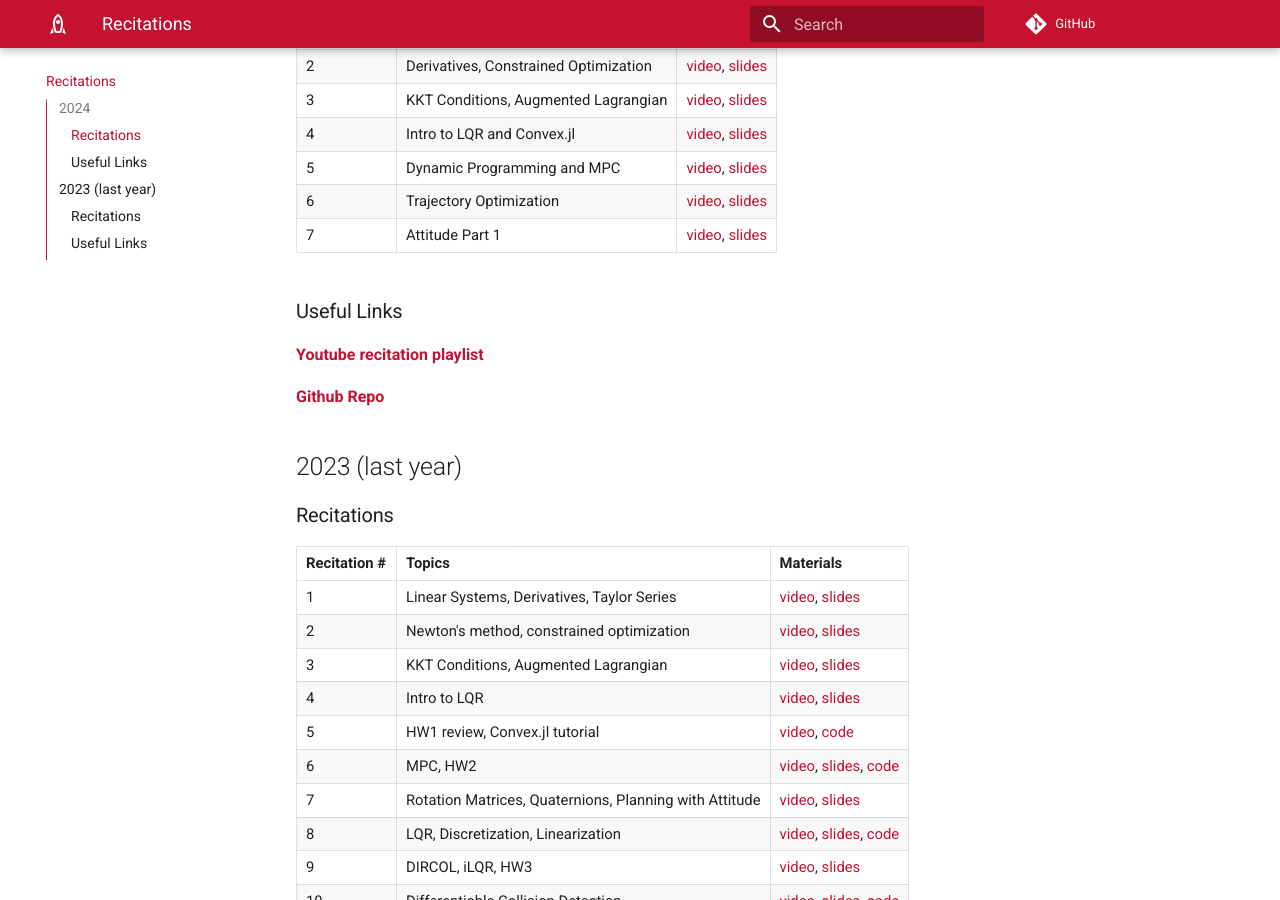
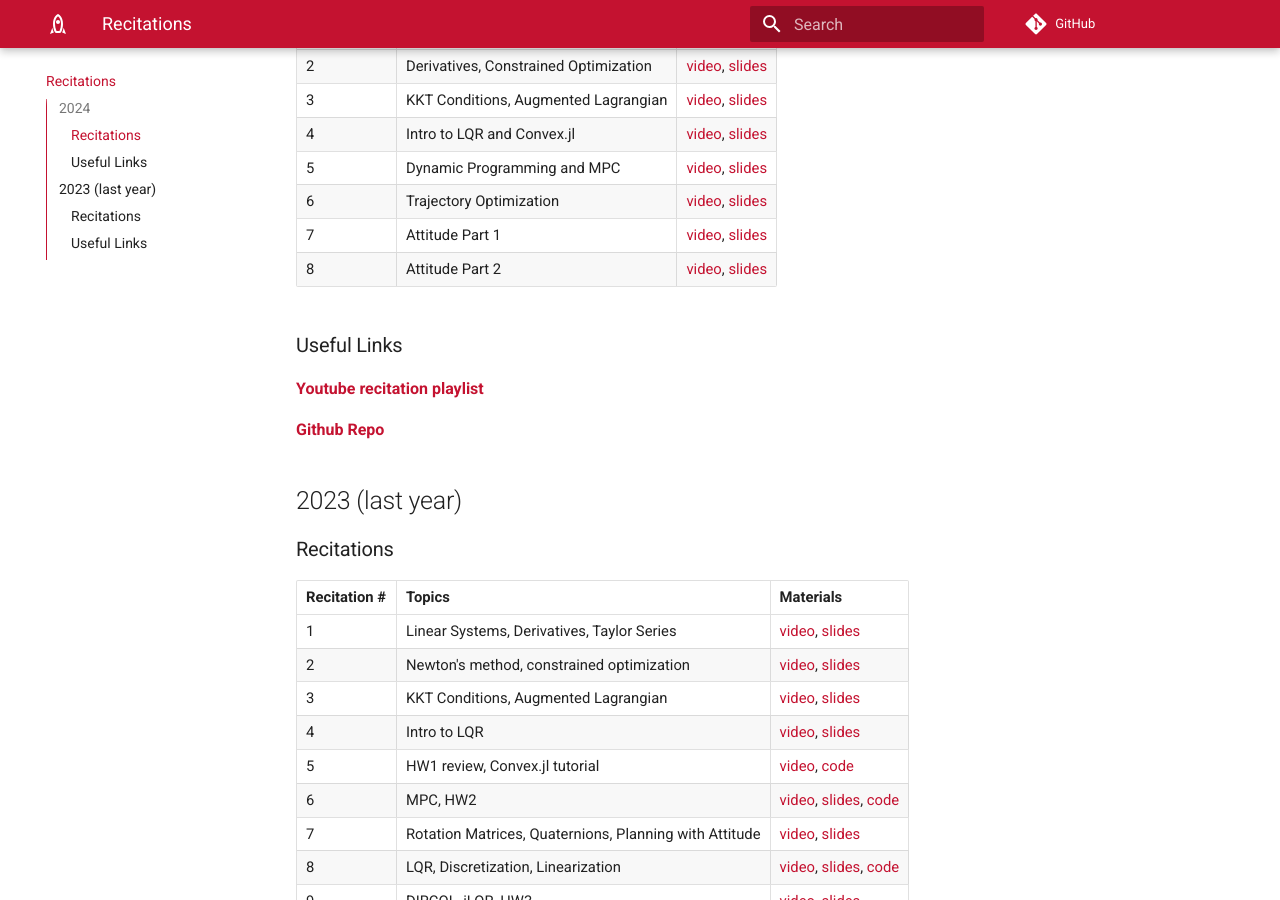
Before and after one commit to cmu-optimal-control/cmu-optimal-control.github.io, an MkDocs documentation site: the page built from docs/recitations.md, in a window 1280 px wide and 900 px high, scrolled down 343 px. Built offline with MkDocs 1.6.1 and Material for MkDocs 9.7.7, drawn with Linux system fonts in a browser that asks for light colours.

Commit message:
add rec 8

```diff
--- a/docs/recitations.md
+++ b/docs/recitations.md
@@ -9,7 +9,7 @@
 | 5     |  Dynamic Programming and MPC |[video](https://youtu.be/i-byLUF5oLI), [slides](https://github.com/Optimal-Control-16-745/recitations-2024/blob/main/2_16/2-16-recitation.pdf)  |
 | 6     |  Trajectory Optimization |[video](https://youtu.be/ZExMm8DTcMw), [slides](https://github.com/Optimal-Control-16-745/recitations-2024/blob/main/2_23/2-23-recitation.pdf)  |
 | 7     |  Attitude Part 1 |[video](https://youtu.be/vg15hN5b_mU), [slides](https://github.com/Optimal-Control-16-745/recitations-2024/blob/main/3_01/3-01-recitation.pdf)  |
-
+| 8     |  Attitude Part 2 |[video](https://youtu.be/pXbu2YYBSmY), [slides](https://github.com/Optimal-Control-16-745/recitations-2024/blob/main/3_15/3-15-recitation.pdf)  |
 
 
 ### Useful Links
```
